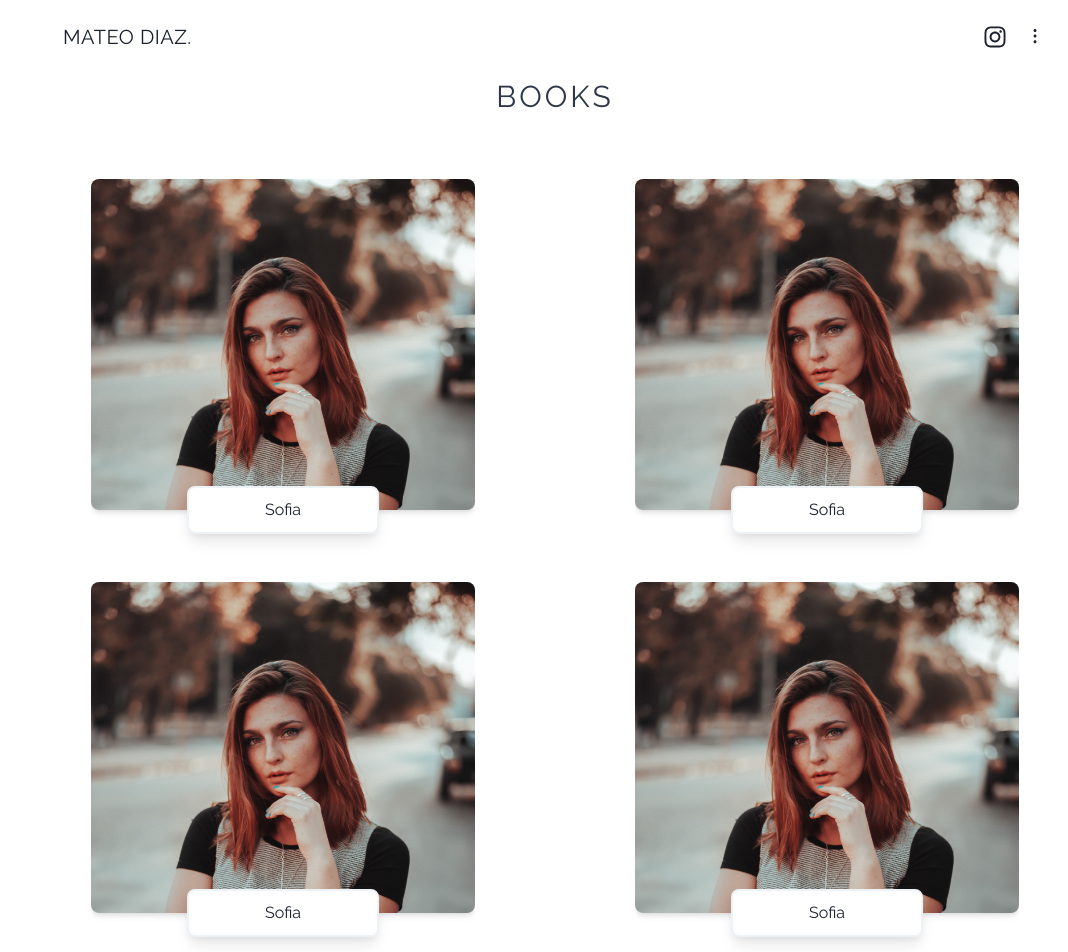
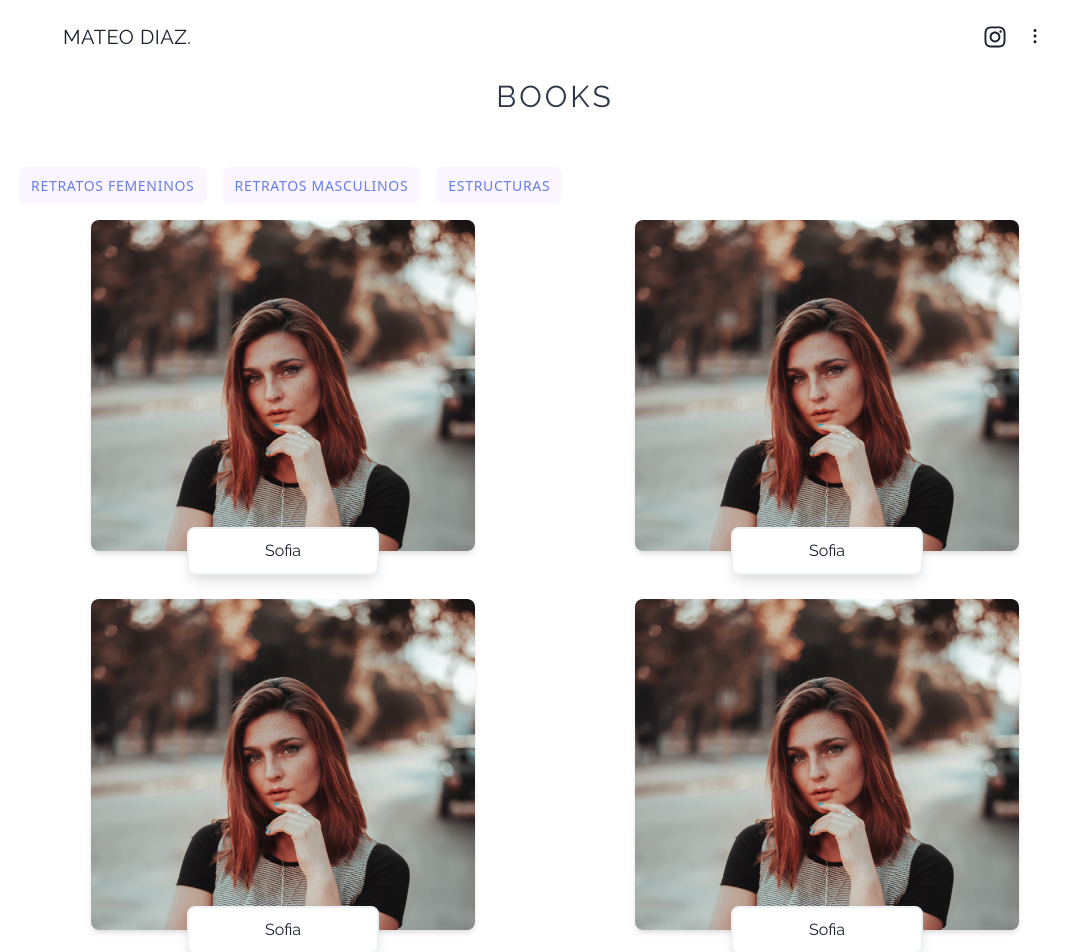
Before and after one commit to mauroeparis/tutefront, a React (Create React App) app: page /gallery in a window 1280 px wide. Shown: the top 952 px of the page, without its empty margins (85-1153 px from the left). Built offline with nearby package versions, Linux system fonts and the light colour scheme.

Commit message:
add galleryFilter and cursor on books+visibility fix

```diff
--- a/src/components/book.jsx
+++ b/src/components/book.jsx
@@ -2,7 +2,12 @@ import React from 'react';
 
 function Book(props) {
   return (
-    <div className="flex flex-col overflow-hidden m-3 max-w-xs lg:max-w-sm">
+    <div
+      className="
+        flex flex-col overflow-visible
+        max-w-xs lg:max-w-sm cursor-pointer
+      "
+    >
       <img
         src={props.src}
         alt={`${props.name + " photobook cover"}`}
@@ -11,9 +16,10 @@ function Book(props) {
       <div
         className="
           flex
-          bg-white border-gray-200 border-2 rounded-lg shadow-lg mb-6
+          bg-white border-gray-200 border-2 rounded-lg shadow-lg
           w-1/2 h-12 -mt-6 z-10
           justify-center items-center self-center
+          overflow-visible
         "
       >
         <span className="font-raleway text-gray-900">Sofia</span>
--- a/src/components/gallery.jsx
+++ b/src/components/gallery.jsx
@@ -1,6 +1,7 @@
 import React from 'react';
 
 import Book from './book';
+import GalleryFilter from './galleryFilter';
 import BookCover from '../img/bookCover.png';
 
 
@@ -16,11 +17,33 @@ function Gallery(props) {
       >
         Books
       </h1>
+      <div className="flex flex-wrap pb-1">
+        <GalleryFilter label="Retratos Femeninos" />
+        <GalleryFilter label="Retratos Masculinos" />
+        <GalleryFilter label="Estructuras" />
+      </div>
       <div className="flex flex-wrap justify-around">
-        <Book src={BookCover}/>
-        <Book src={BookCover}/>
-        <Book src={BookCover}/>
-        <Book src={BookCover}/>
+        <div className="my-3">
+          <Book src={BookCover}/>
+        </div>
+        <div className="my-3">
+          <Book src={BookCover}/>
+        </div>
+        <div className="my-3">
+          <Book src={BookCover}/>
+        </div>
+        <div className="my-3">
+          <Book src={BookCover}/>
+        </div>
+        <div className="my-3">
+          <Book src={BookCover}/>
+        </div>
+        <div className="my-3">
+          <Book src={BookCover}/>
+        </div>
+        <div className="my-3">
+          <Book src={BookCover}/>
+        </div>
       </div>
     </div>
   );
--- /dev/null
+++ b/src/components/galleryFilter.jsx
@@ -0,0 +1,25 @@
+import React, { useState } from 'react';
+
+function GalleryFilter(props) {
+  const [isFiltered, setFilter] = useState(true)
+
+  return (
+    <div
+      className={`
+        text-xs font-medium uppercase tracking-wider
+        md:text-sm
+        bg-purple-100
+        rounded-lg
+        ${isFiltered ? "text-indigo-500" : "text-indigo-300"}
+        px-3 py-2 mx-2
+        cursor-pointer
+        select-none
+      `}
+      onClick={() => setFilter(!isFiltered)}
+    >
+      { props.label }
+    </div>
+  );
+}
+
+export default GalleryFilter;
```
